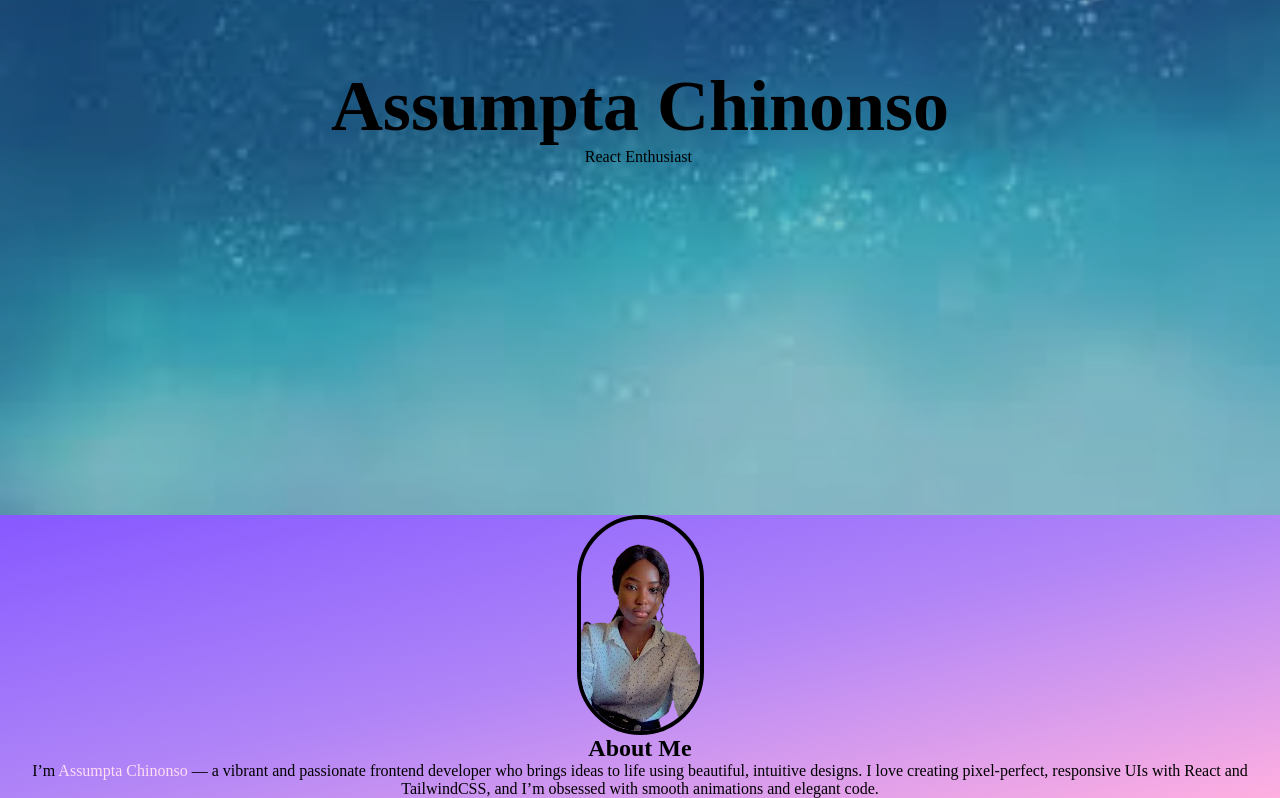
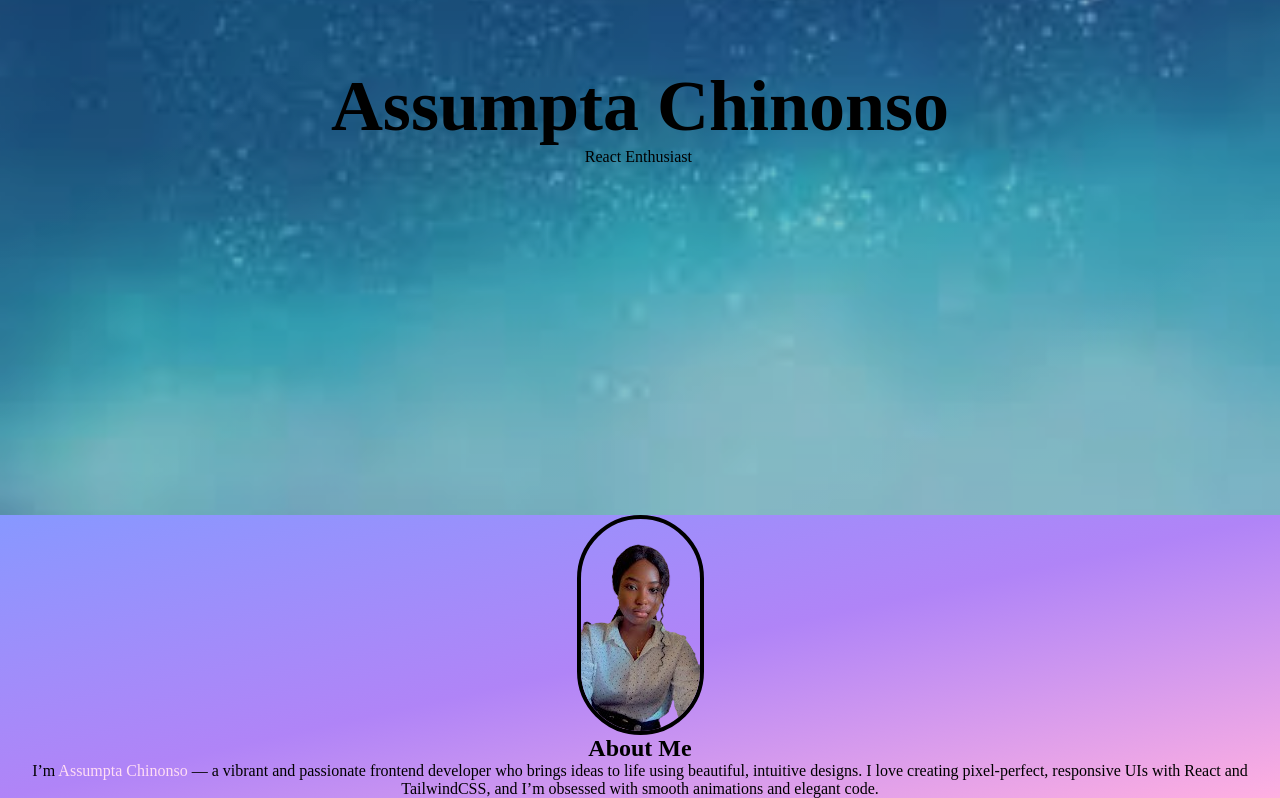
Before and after one commit to Assumpta-Chinonso1/my-assumpta-portfolio, a React (Vite) app: page / in a window 1280 px wide. Shown: the part 285-1083 px from the top of the page. Built offline with nearby package versions, Linux system fonts and the light colour scheme.

Commit message:
new commit

```diff
--- a/src/Components/About.jsx
+++ b/src/Components/About.jsx
@@ -10,7 +10,7 @@ const About = () => {
       ref={ref}
       className={`transition-opacity duration-[1500ms] ease-in-out ${
         isVisible ? 'opacity-100' : 'opacity-0'
-      } py-20 px-4 bg-gradient-to-br from-[#8758ff] via-[#b084f7] to-[#ffafe0] text-white`}
+      } py-20 px-4 bg-gradient-to-br from-[#8798ff] via-[#b084f7] to-[#ffafe0] text-white`}
     >
       <div className="max-w-6xl mx-auto flex flex-col md:flex-row items-center justify-between gap-10">
 
```
